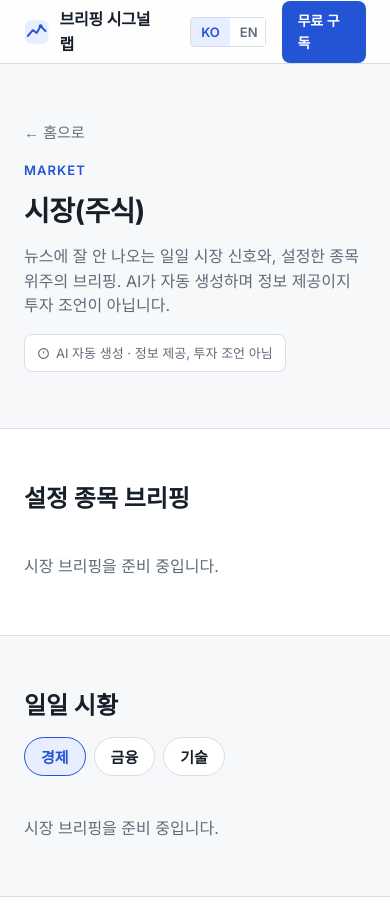
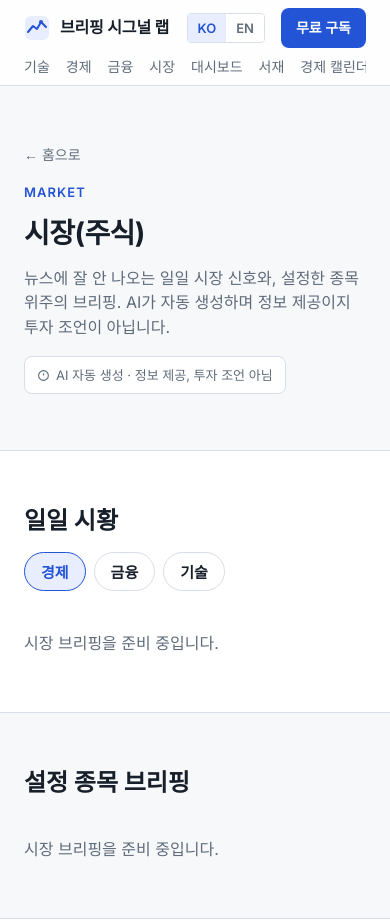
Before and after one commit to SK-Jeong-0513/briefing-signal-lab, a plain HTML site: page public/market.html in a window 390 px wide. Shown: the top 921 px of the page. Drawn offline with Linux system fonts and the light colour scheme; no server answers; a web font is replaced by a local one.

Commit message:
fix(mobile): 헤더 내비 복구 + 시장 페이지에서 일일 브리핑을 카드보다 앞으로
세로 화면 제보 두 건.

1) 620px 이하에서 .nav{display:none} 이라 헤더에 브랜드·언어·구독만 남았다.
   기술·경제·금융·시장·대시보드·서재·캘린더 어디로도 갈 수 없어 모바일 방문자는
   첫 화면에 갇힌다. 헤더를 2단으로 쌓고 링크를 제 줄에 깐다 — 햄버거보다 탭이
   한 번 적고 열고 닫는 상태·포커스 트랩이 없다. 좁으면 가로로 흐른다.
   첫 줄 배치는 지금 그대로 둔다(브랜드만 줄어들게 해 3단이 되는 것을 막음).

2) 시장 페이지는 설정 종목 카드가 일일 브리핑보다 앞에 있었다. 데스크톱에서는
   둘 다 한 화면에 들어와 티가 안 나지만, 모바일에서는 본문이 화면 몇 개 아래로
   밀려 "카드만 있는 페이지"로 읽힌다. 순서를 바꾸고 band--surface(강조 밴드)는
   본문 쪽에 남겨 시각적 주인공도 함께 옮겼다.

새 색·여백·radius 없음 — DESIGN.md 토큰(--s-sm/--s-md/0.875rem)만 썼다.
tests/test_mobile_layout.js 가 둘 다 잠근다. 데스크톱 확인만으로는 재발을 못 잡는다.

Co-Authored-By: Claude Opus 5 <noreply@anthropic.com>

```diff
--- a/public/assets/style.css
+++ b/public/assets/style.css
@@ -529,7 +529,23 @@ ul { margin: 0; padding: 0; list-style: none; }
   .compare { grid-template-columns: 1fr; }
 }
 @media (max-width: 620px) {
-  .nav { display: none; }
+  /* 모바일 헤더 2단. 예전에는 .nav 를 통째로 숨겼는데, 그러면 헤더에 브랜드·언어·구독만
+     남아 기술·경제·금융·시장 어디로도 갈 수 없었다(2026-08-17 제보). 햄버거 대신 링크 줄을
+     따로 깔았다 — 탭이 한 번 적고, 열고 닫는 상태·포커스 트랩이 필요 없다.
+     좁은 화면에서는 가로로 흐르게 두어 링크가 잘려도 접근은 가능하게 한다. */
+  .header, .header__inner { height: auto; }
+  .header__inner { flex-wrap: wrap; gap: var(--s-sm); padding-block: var(--s-sm); }
+  /* 첫 줄(브랜드+언어+구독)은 지금 보이는 그대로 둔다. 브랜드만 줄어들게 해
+     둘이 갈라져 3단이 되는 것을 막는다 — nav 만 width:100% 로 다음 줄에 떨어진다. */
+  .brand { flex: 1 1 auto; min-width: 0; }
+  .header__actions { flex: 0 0 auto; margin-left: auto; }
+  .nav {
+    order: 3; width: 100%; margin-left: 0; gap: var(--s-md);
+    overflow-x: auto; scrollbar-width: none; -webkit-overflow-scrolling: touch;
+  }
+  .nav::-webkit-scrollbar { width: 0; height: 0; }
+  .nav__link { font-size: 0.875rem; white-space: nowrap; }
+
   .grid-3, .ind-grid, .lib-grid { grid-template-columns: 1fr; }
   .points { grid-template-columns: 1fr; }
   .hero__inner { padding-block: 64px 72px; }
--- a/public/market.html
+++ b/public/market.html
@@ -73,20 +73,23 @@
       </div>
     </section>
 
-    <!-- ── 설정 종목 브리핑 ── -->
+    <!-- ── 일일 시황 · 경제/금융/기술 ──
+         이 페이지의 본문이다. 종목 카드를 앞에 두면 모바일에서 일일 브리핑이 화면 몇 개
+         아래로 밀려 "카드만 있는 페이지"로 보인다(2026-08-17 제보). 순서를 바꾸되
+         band--surface 는 그대로 둬 본문이 강조된 밴드에 오게 한다. -->
     <section class="band band--surface">
-      <div class="wrap">
-        <h2 class="section-title reveal" data-i18n="marketPage.tickersHeading"></h2>
-        <div class="lib-grid" data-market-tickers style="margin-top:var(--s-lg);"></div>
-      </div>
-    </section>
-
-    <!-- ── 일일 시황 · 경제/금융/기술 ── -->
-    <section class="band">
       <div class="wrap">
         <h2 class="section-title reveal" data-i18n="marketPage.dailyHeading"></h2>
         <div class="mkt-cattabs" data-market-cattabs role="tablist" style="margin-top:var(--s-md);"></div>
         <div class="mkt-daily" data-market-daily style="margin-top:var(--s-lg);"></div>
+      </div>
+    </section>
+
+    <!-- ── 설정 종목 브리핑 ── -->
+    <section class="band">
+      <div class="wrap">
+        <h2 class="section-title reveal" data-i18n="marketPage.tickersHeading"></h2>
+        <div class="lib-grid" data-market-tickers style="margin-top:var(--s-lg);"></div>
       </div>
     </section>
 
```
Also changed, not shown: tests/test_mobile_layout.js (added, +69 -0 lines).
